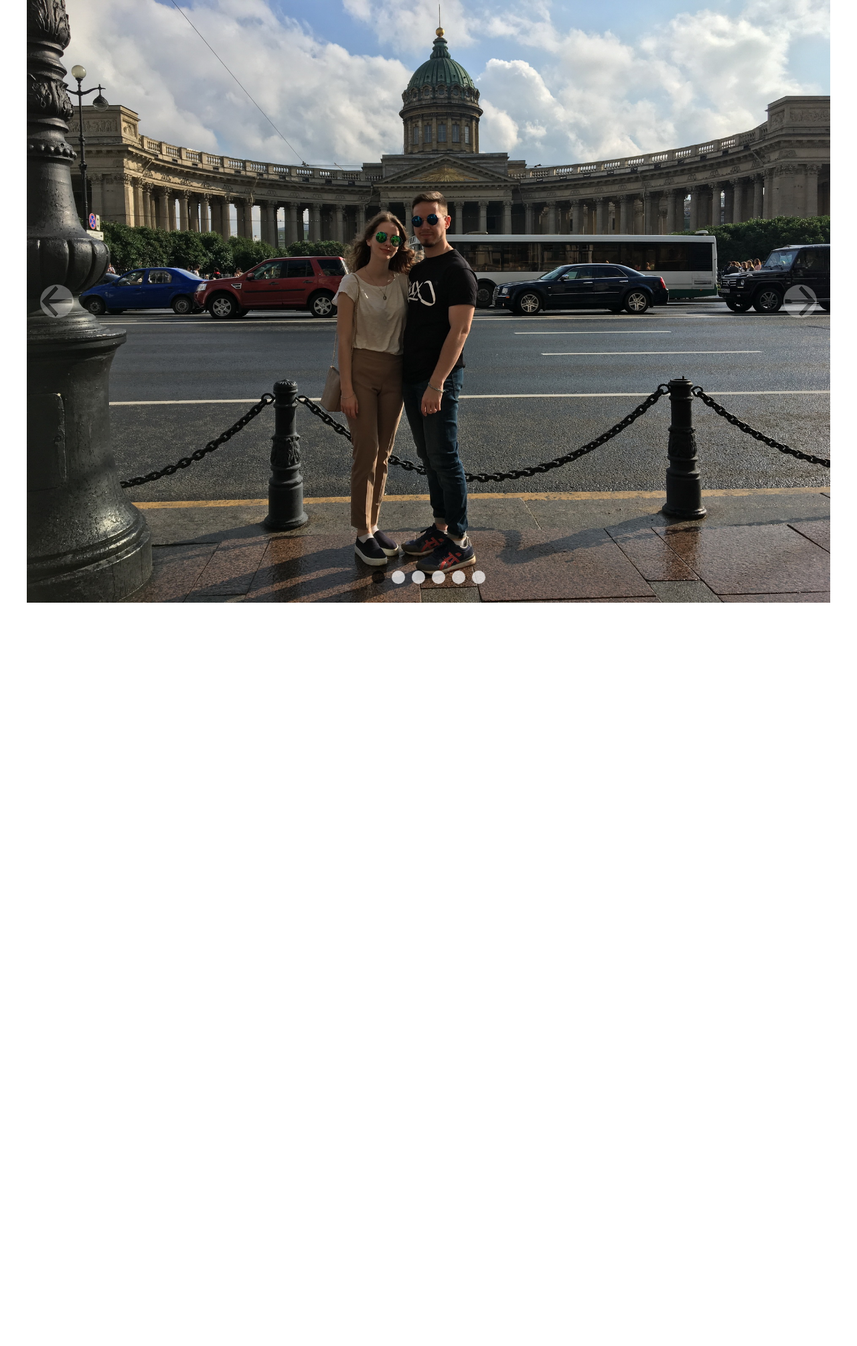
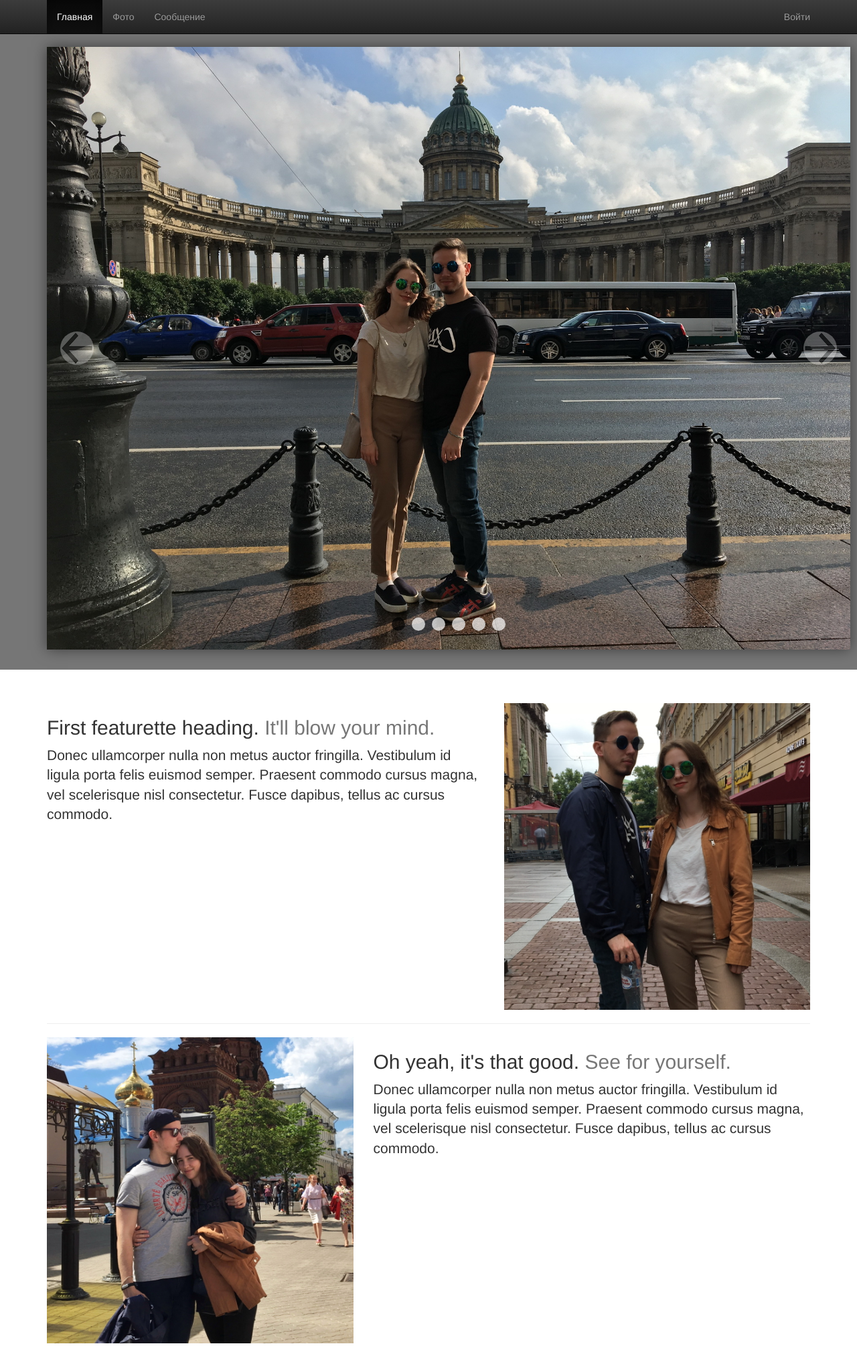
Before and after one commit to AndeyGordeev/LoveProject, a Django app: page / in a window 1280 px wide. Shown: the top 2010 px of the page at 67% size. Before the commit the page ends 900 px from the top, so only its background shows below. Run offline with Django 3.2, Linux system fonts and the light colour scheme; some libraries are stand-ins or nearby versions.

Commit message:
Beautiful vison

```diff
--- a/static/css/style.css
+++ b/static/css/style.css
@@ -1,13 +1,25 @@
+.blog{
+    position: absolute;
+    width: 100%;
+    height: 3000px;
+    background-color: white;
+    right: 0px;
+    margin-top: -120px;
+}
+
 body {
     margin: 0;
     padding: 0;
+    background-color: #767676;
+}
+.navbar-wrapper{
+    padding-top: 20px;
 }
 
 #block-for-slider {
     width: 1200px;
     height: 1000px;
-    margin: 0 auto;
-    margin-top: 0;
+    margin: 50px auto;
 }
 
 #viewport {
@@ -19,6 +31,7 @@ body {
     -moz-user-select: none;
     -ms-user-select: none;
     user-select: none;
+    box-shadow: 0 0 20px rgba(0,0,0,0.5);
 }
 
 #slidewrapper {
@@ -106,3 +119,21 @@ body {
 .slide-nav-btn:hover {
     cursor: pointer;
 }
+
+.container .marketing{
+    padding-top: 50px;
+}
+
+.navbar-brand{
+    font-family: "Times New Roman", sans-serif;
+    font-size: 30px;
+    position: absolute;
+}
+
+.navbar>.container .navbar-brand, .navbar>.container-fluid .navbar-brand {
+    margin-left: -300px;
+}
+
+.navbar-inverse .navbar-brand {
+    color: #47b2e2;
+}
--- a/templates/index.html
+++ b/templates/index.html
@@ -29,6 +29,50 @@
         </div>
      </div>
 
+        <div class="blog">
+            <!-- Marketing messaging and featurettes
+    ================================================== -->
+    <!-- Wrap the rest of the page in another container to center all the content. -->
+
+    <div class="container marketing">
+
+
+      <div class="row featurette">
+        <div class="col-md-7">
+          <h2 class="featurette-heading">First featurette heading. <span class="text-muted">It'll blow your mind.</span></h2>
+          <p class="lead">Donec ullamcorper nulla non metus auctor fringilla. Vestibulum id ligula porta felis euismod semper. Praesent commodo cursus magna, vel scelerisque nisl consectetur. Fusce dapibus, tellus ac cursus commodo.</p>
+        </div>
+        <div class="col-md-5">
+          <img class="featurette-image img-responsive" src="{% static 'img/1-1.jpg' %}" alt="Generic placeholder image">
+        </div>
+      </div>
+
+      <hr class="featurette-divider">
+
+      <div class="row featurette">
+        <div class="col-md-5">
+          <img class="featurette-image img-responsive" src="{% static 'img/1-2.jpg' %}" alt="Generic placeholder image">
+        </div>
+        <div class="col-md-7">
+          <h2 class="featurette-heading">Oh yeah, it's that good. <span class="text-muted">See for yourself.</span></h2>
+          <p class="lead">Donec ullamcorper nulla non metus auctor fringilla. Vestibulum id ligula porta felis euismod semper. Praesent commodo cursus magna, vel scelerisque nisl consectetur. Fusce dapibus, tellus ac cursus commodo.</p>
+        </div>
+      </div>
+
+      <hr class="featurette-divider">
+
+      <div class="row featurette">
+        <div class="col-md-7">
+          <h2 class="featurette-heading">And lastly, this one. <span class="text-muted">Checkmate.</span></h2>
+          <p class="lead">Donec ullamcorper nulla non metus auctor fringilla. Vestibulum id ligula porta felis euismod semper. Praesent commodo cursus magna, vel scelerisque nisl consectetur. Fusce dapibus, tellus ac cursus commodo.</p>
+        </div>
+        <div class="col-md-5">
+          <img class="featurette-image img-responsive" src="{% static 'img/1-3.jpg' %}" alt="Generic placeholder image">
+        </div>
+      </div>
+
+    </div>
+
  {% endblock %}
 
 {% block js %}<script src="{% static 'js/slider.js'%}"></script> {% endblock %}
--- a/templates/layout.html
+++ b/templates/layout.html
@@ -6,7 +6,7 @@
     <meta http-equiv="X-UA-Compatible" content="IE=edge">
     <meta name="viewport" content="width=device-width, initial-scale=1">
     <!-- Выше 3 Мета-теги ** должны прийти в первую очередь в голове; любой другой руководитель контент *после* эти теги -->
-    <title>{% block title %}Feeling{% endblock %}</title>
+    <title>{% block title %}For Julia with love!{% endblock %}</title>
 
     <!-- Последняя компиляция и сжатый CSS -->
     <link rel="stylesheet" href="https://maxcdn.bootstrapcdn.com/bootstrap/3.3.7/css/bootstrap.min.css" integrity="sha384-BVYiiSIFeK1dGmJRAkycuHAHRg32OmUcww7on3RYdg4Va+PmSTsz/K68vbdEjh4u" crossorigin="anonymous">
@@ -16,9 +16,39 @@
     <link rel="stylesheet" href="{% static 'css/style.css' %}">
     {% block css %}{% endblock %}
   </head>
+    <div class="navbar-wrapper">
+      <div class="container">
+
+      <!-- Fixed navbar -->
+    <div class="navbar navbar-inverse navbar-fixed-top" role="navigation">
+      <div class="container">
+        <div class="navbar-header">
+          <button type="button" class="navbar-toggle" data-toggle="collapse" data-target=".navbar-collapse">
+            <span class="sr-only">Toggle navigation</span>
+            <span class="icon-bar"></span>
+            <span class="icon-bar"></span>
+            <span class="icon-bar"></span>
+          </button>
+          <a class="navbar-brand" href="">WithLove</a>
+        </div>
+        <div class="navbar-collapse collapse">
+          <ul class="nav navbar-nav">
+            <li class="active"><a href="#">Главная</a></li>
+            <li><a href="#about">Фото</a></li>
+            <li><a href="#contact">Сообщение</a></li>
+            </li>
+          </ul>
+            <ul class="nav navbar-nav navbar-right">
+                  {% if not user.is_authenticated%}
+                      <li><a href="">Войти</a></li>
+                  {% else %}
+                      <li><a href="">Выйти</a></li>
+                  {% endif %}
+        </div><!--/.nav-collapse -->
+      </div>
+    </div>
 
       {% block content %}{% endblock %}
-
       <!-- на jQuery (необходим для Bootstrap - х JavaScript плагины) -->
       <script src="https://ajax.googleapis.com/ajax/libs/jquery/1.12.4/jquery.min.js"></script>
       <!-- Последняя компиляция и сжатый JavaScript -->
```
Also changed, not shown: static/img/1-1.jpg (added), static/img/1-2.jpg (added), static/img/1-3.jpg (added). Lines whose indentation alone changed are shown as unchanged.
